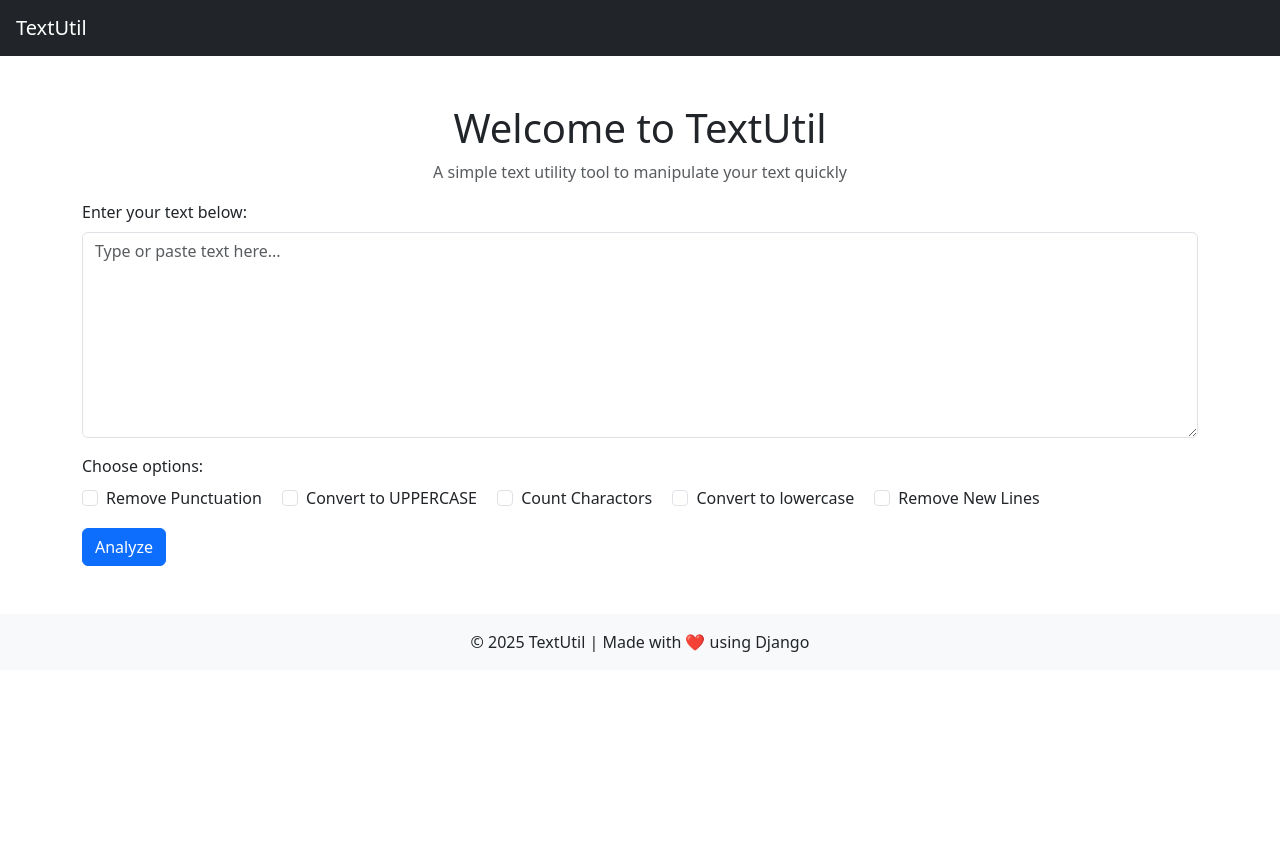
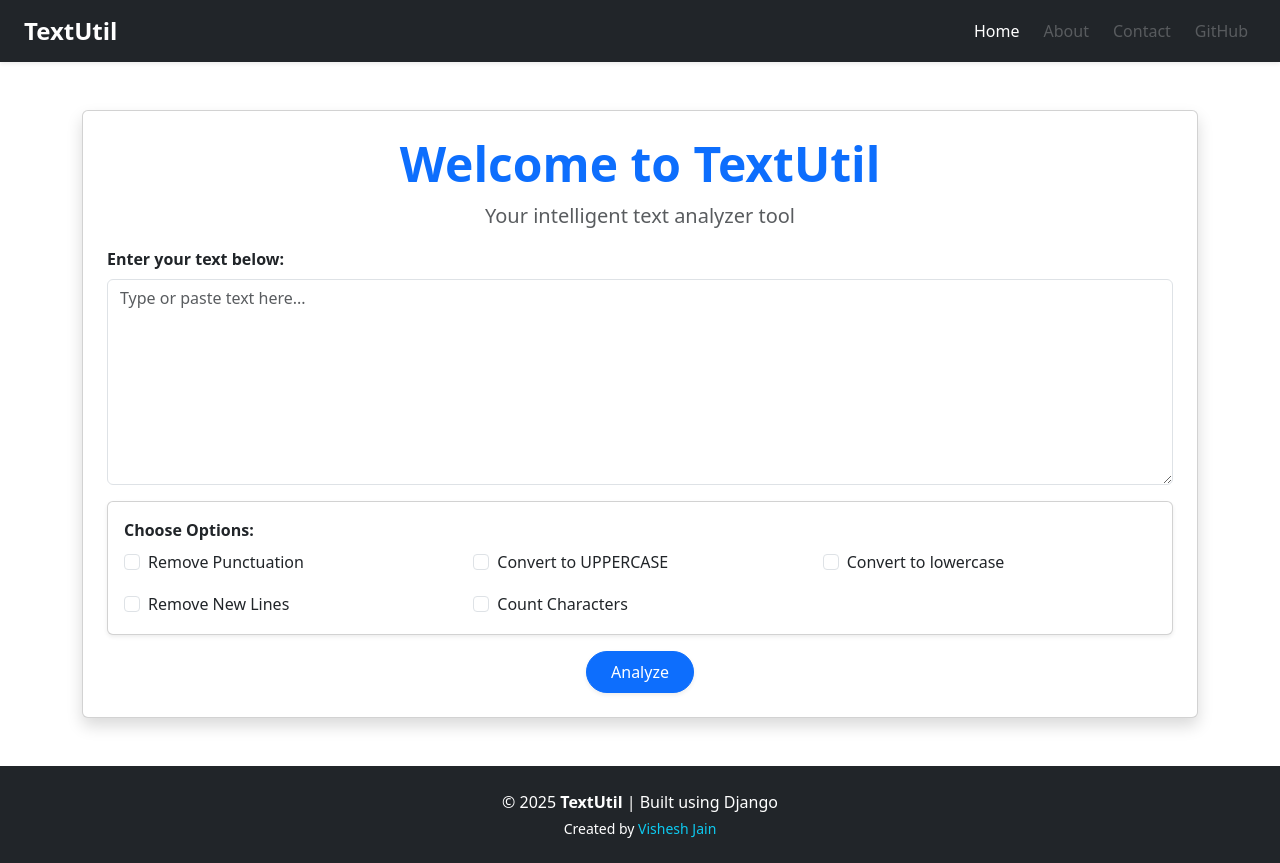
Before and after one commit to jainvishesh05/TextUtil-Django, a Django app: template textutil/core/templates/core/home.html in a window 1280 px wide. Before the commit the page ends 652 px from the top, so only its background shows below. Run offline with Django 3.2, Linux system fonts and the light colour scheme; the template is opened without the code that fills it, so the values that code supplies are empty.

Commit message:
updated home page UI with new navbar and styling

```diff
--- a/textutil/core/templates/core/home.html
+++ b/textutil/core/templates/core/home.html
@@ -8,75 +8,110 @@
 </head>
 <body>
     <!-- Navbar -->
-    <nav class="navbar navbar-expand-lg navbar-dark bg-dark px-3">
-        <a class="navbar-brand" href="#">TextUtil</a>
+    <nav class="navbar navbar-expand-lg navbar-dark bg-dark shadow-sm">
+  <div class="container-fluid px-4">
+    <a class="navbar-brand fw-bold fs-4" href="#">TextUtil</a>
+
     <button class="navbar-toggler" type="button" data-bs-toggle="collapse"
       data-bs-target="#navbarNav" aria-controls="navbarNav"
       aria-expanded="false" aria-label="Toggle navigation">
       <span class="navbar-toggler-icon"></span>
     </button>
+
+    <div class="collapse navbar-collapse justify-content-end" id="navbarNav">
+      <ul class="navbar-nav gap-2">
+        <li class="nav-item">
+          <a class="nav-link active" href="{% url 'home' %}">Home</a>
+        </li>
+        <li class="nav-item">
+          <a class="nav-link disabled" href="#">About</a>
+        </li>
+        <li class="nav-item">
+          <a class="nav-link disabled" href="#">Contact</a>
+        </li>
+        <li class="nav-item">
+          <a class="nav-link disabled" href="https://github.com/jainvishesh05/TextUtil-Django" target="_blank">GitHub</a>
+        </li>
+      </ul>
+    </div>
+  </div>
 </nav>
+
 
  <!-- Main Content -->
 <div class="container mt-5">
-        <h1 class="text-center">Welcome to TextUtil</h1>
-        <p class="text-center text-muted">A simple text utility tool to manipulate your text quickly</p>
+    <div class="card shadow p-4">
+        <h1 class="text-center fw-bold text-primary display-5"> Welcome to TextUtil</h1>
+        <p class="text-center text-muted fs-5">Your intelligent text analyzer tool</p>
 
         <!-- Text Form -->
-        <form method="post" action = "{% url 'result' %}">
+        <form method="post" action="{% url 'result' %}">
             {% csrf_token %}
             <div class="mb-3">
-                <label for="text" class="form-label">Enter your text below:</label>
+                <label for="text" class="form-label fw-semibold">Enter your text below:</label>
                 <textarea class="form-control" id="text" name="text" rows="8" placeholder="Type or paste text here..."></textarea>
             </div>
 
             <!-- Options -->
-            <div class="mb-3">
-                <label class="form-label">Choose options:</label><br>
-                <div class="form-check form-check-inline">
+            <div class="card p-3 shadow-sm mb-3">
+                <label class="form-label fw-semibold mb-2">Choose Options:</label>
+                <div class="row row-cols-2 row-cols-md-3 g-3">
+                    <div class="col">
+                        <div class="form-check">
                             <input class="form-check-input" type="checkbox" name="remove_punc" id="removePunc">
                             <label class="form-check-label" for="removePunc">Remove Punctuation</label>
                         </div>
-                <div class="form-check form-check-inline">
-                    <input class="form-check-input" type="checkbox" name="to_upper" id="toUpper" onclick = "toggleExclusive('toUpper' , 'toLower')">
+                    </div>
+                    <div class="col">
+                        <div class="form-check">
+                            <input class="form-check-input" type="checkbox" name="to_upper" id="toUpper" onclick="toggleExclusive('toUpper', 'toLower')">
                             <label class="form-check-label" for="toUpper">Convert to UPPERCASE</label>
                         </div>
-                <div class="form-check form-check-inline">
-                    <input class="form-check-input" type="checkbox" name="char_count" id="charcount">
-                    <label class="form-check-label" for="charcount">Count Charactors</label>
                     </div>
-                <div class="form-check form-check-inline">
-                    <input class="form-check-input" type="checkbox" name="to_lower" id="toLower" onclick = "toggleExclusive('toUpper' , 'toLower')">
+                    <div class="col">
+                        <div class="form-check">
+                            <input class="form-check-input" type="checkbox" name="to_lower" id="toLower" onclick="toggleExclusive('toUpper', 'toLower')">
                             <label class="form-check-label" for="toLower">Convert to lowercase</label>
                         </div>
-                <div class="form-check form-check-inline">
+                    </div>
+                    <div class="col">
+                        <div class="form-check">
                             <input class="form-check-input" type="checkbox" name="remove_newline" id="removeNewline">
                             <label class="form-check-label" for="removeNewline">Remove New Lines</label>
                         </div>
                     </div>
+                    <div class="col">
+                        <div class="form-check">
+                            <input class="form-check-input" type="checkbox" name="char_count" id="charcount">
+                            <label class="form-check-label" for="charcount">Count Characters</label>
+                        </div>
+                    </div>
+                </div>
+            </div>
 
-            <button type="submit" class="btn btn-primary">Analyze</button>
+            <div class="d-flex justify-content-center">
+                <button type="submit" class="btn btn-primary px-4 py-2 shadow-sm rounded-pill">Analyze</button>
+            </div>
         </form>
+    </div>
+</div>
+
+<!-- Footer -->
+<footer class="bg-dark text-white text-center mt-5 py-4">
+    <div class="container">
+        <p class="mb-1">© 2025 <strong>TextUtil</strong> | Built using Django</p>
+        <p class="small mb-0">Created by <a href="https://github.com/jainvishesh05" target="_blank" class="text-info text-decoration-none">Vishesh Jain</a></p>
+    </div>
+</footer>
 
 <script>
-            function toggleExclusive(activeId , otherId){
+    function toggleExclusive(activeId, otherId) {
         const activeCheckBox = document.getElementById(activeId);
         const otherCheckBox = document.getElementById(otherId);
-
-                if(activeCheckBox.checked){
-                    otherCheckBox.disabled =true;
-                }else{
+        if (activeCheckBox.checked) {
+            otherCheckBox.disabled = true;
+        } else {
             otherCheckBox.disabled = false;
         }
     }
 </script>
-    </div>
-
-    <!-- Footer -->
-    <footer class="text-center mt-5 py-3 bg-light">
-        <p class="mb-0">© 2025 TextUtil | Made with ❤️ using Django</p>
-    </footer>
-
-    <script src="https://cdn.jsdelivr.net/npm/bootstrap@5.3.0/dist/js/bootstrap.bundle.min.js"></script>
-</body>
-</html>
```
Lines whose indentation alone changed are shown as unchanged.
